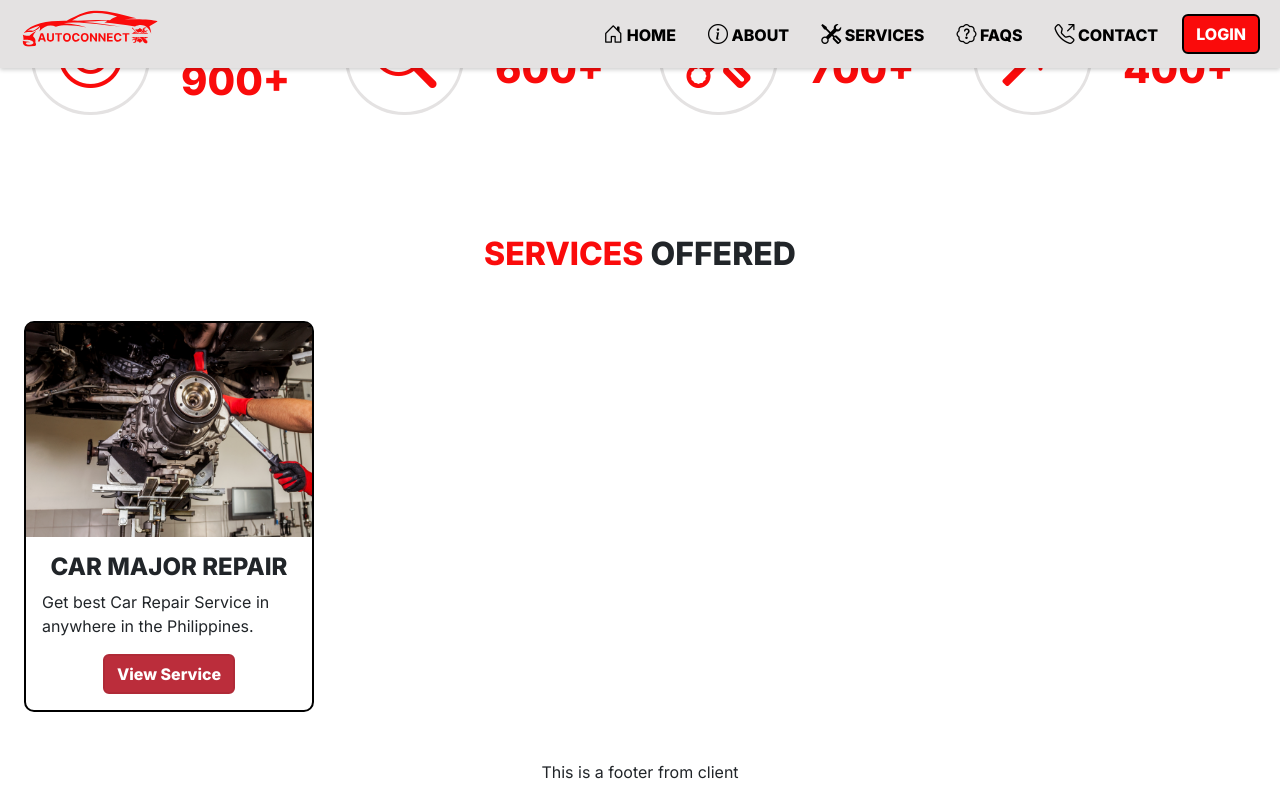
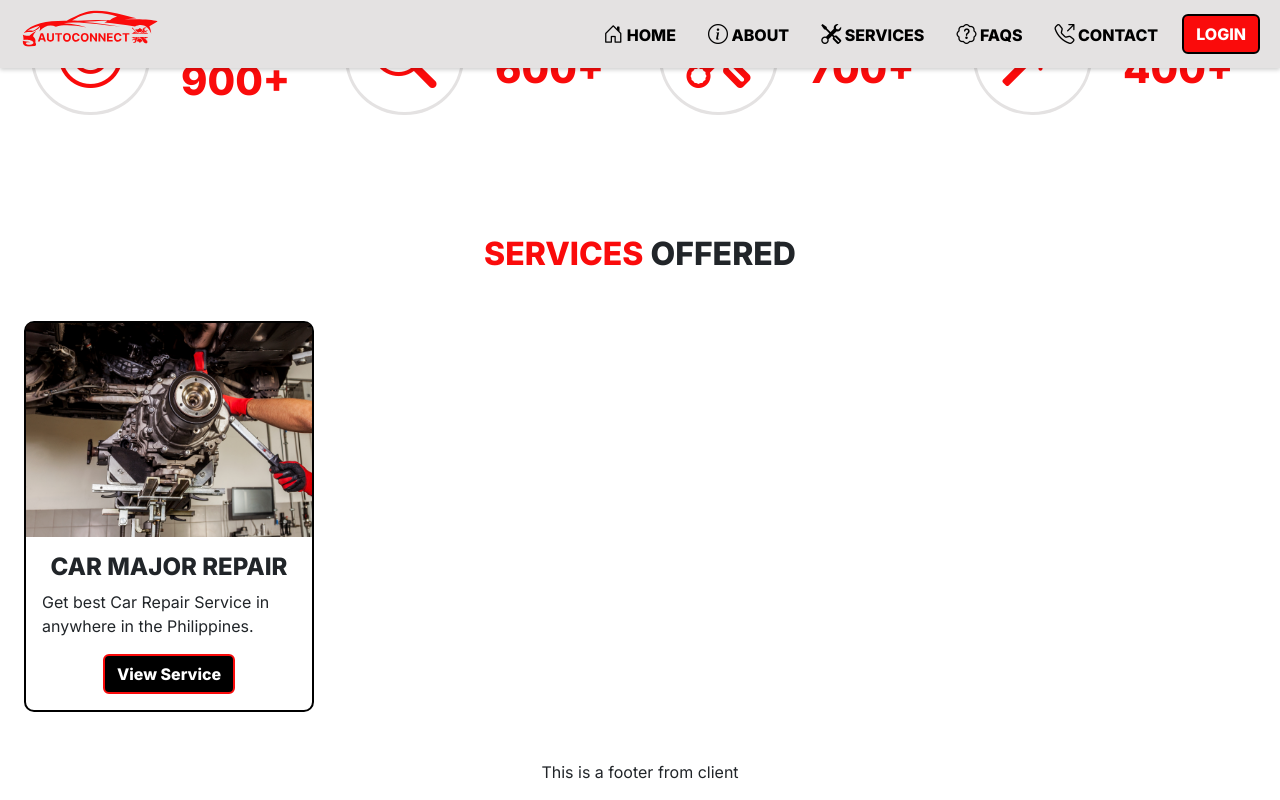
Before and after one commit to jaspherbagor/AutoConnect, a React (Create React App) app in the folder front-end/: page / in a window 1280 px wide. In both pictures the pointer is over the button "View Service". Shown: the part 549-1349 px from the top of the page. Built offline with nearby package versions, Linux system fonts and the light colour scheme.

Commit message:
added a hover effect to the view service button

```diff
--- a/front-end/src/components/styles/client/home.css
+++ b/front-end/src/components/styles/client/home.css
@@ -84,4 +84,10 @@ h2 span {
     border: 2px solid var(--text-color-dark);
     color: var(--text-color-light)
 }
+
+.view-service-btn:hover {
+    background: var(--text-color-dark);
+    border: 2px solid var(--primary-color);
+    color: var(--text-color-light)
+}
 /* Services Offered Section End */
```
